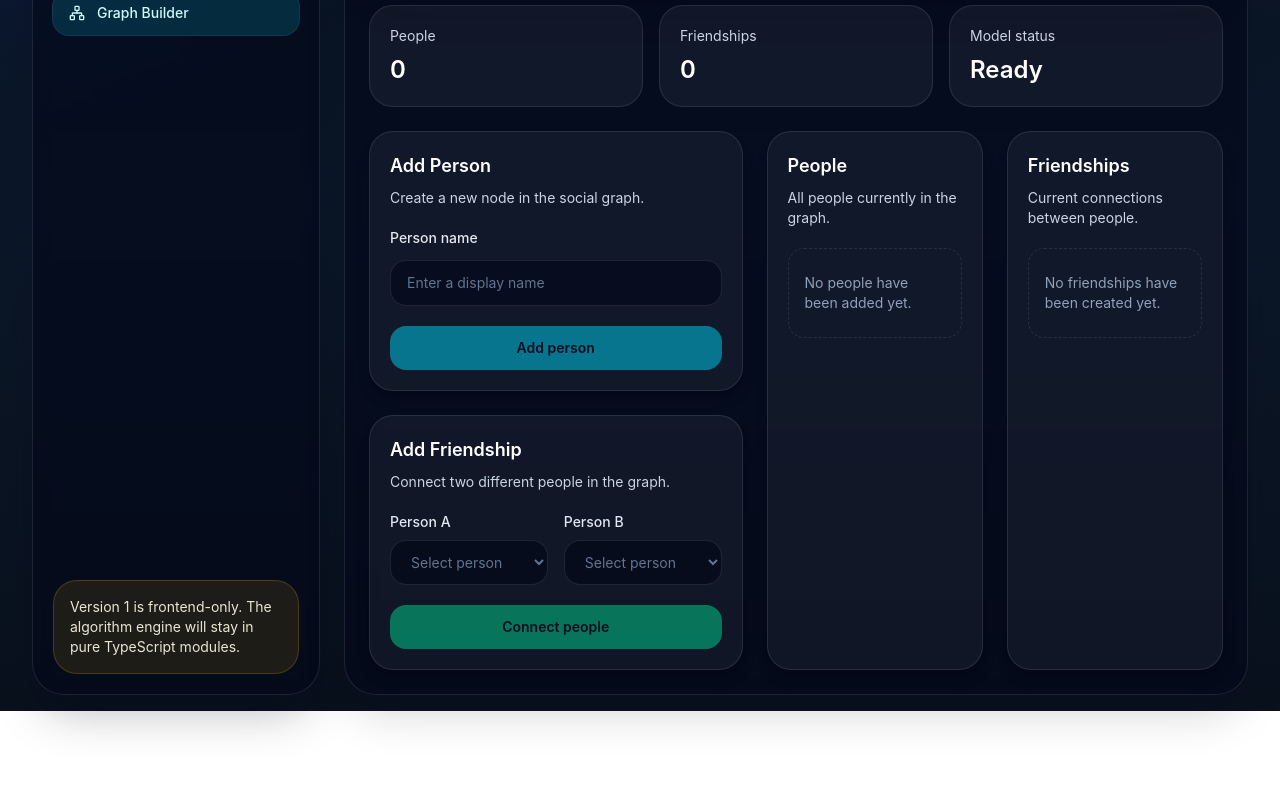
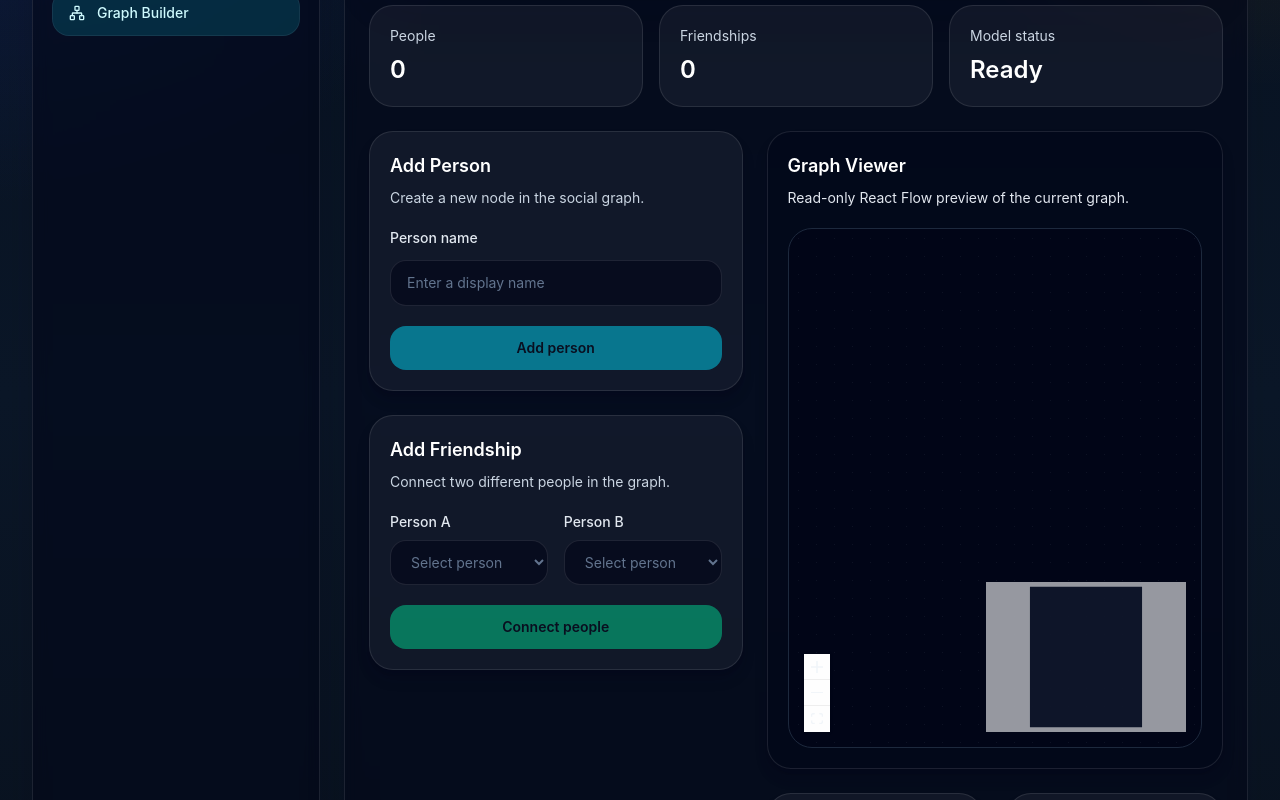
Before and after one commit to Cheshta-Agarwal/SocialNetworks, a React (Vite) app in the folder socialgraph-lab/: page /graph-builder in a window 1280 px wide. Shown: the part 420-1220 px from the top of the page. Before the commit the page ends 1131 px from the top, so only its background shows below. Built offline with nearby package versions, Linux system fonts and the light colour scheme.

Commit message:
v2: added graph viewer

```diff
--- /dev/null
+++ b/socialgraph-lab/src/components/graph/GraphViewer.tsx
@@ -0,0 +1,57 @@
+import { useEffect, useMemo, useRef } from 'react'
+import { Background, Controls, MiniMap, ReactFlow, type ReactFlowInstance } from '@xyflow/react'
+import { useGraphStore } from '../../store/graphStore'
+import { graphMapper } from '../../utils/graphMapper'
+
+function GraphViewer() {
+  const { graph } = useGraphStore()
+  const flowInstanceRef = useRef<ReactFlowInstance | null>(null)
+
+  const { nodes, edges } = useMemo(() => graphMapper(graph), [graph])
+
+  useEffect(() => {
+    if (!flowInstanceRef.current || nodes.length === 0) {
+      return
+    }
+
+    flowInstanceRef.current.fitView({ padding: 0.2, duration: 300 })
+  }, [nodes, edges])
+
+  return (
+    <section className="rounded-3xl border border-white/10 bg-slate-950/40 p-5 shadow-lg shadow-slate-950/20">
+      <div className="space-y-2">
+        <h2 className="text-lg font-semibold text-white">Graph Viewer</h2>
+        <p className="text-sm text-slate-200">Read-only React Flow preview of the current graph.</p>
+      </div>
+
+      <div className="mt-5 h-[520px] overflow-hidden rounded-3xl border border-slate-800 bg-slate-950/85">
+        <ReactFlow
+          nodes={nodes}
+          edges={edges}
+          onInit={(instance) => {
+            flowInstanceRef.current = instance
+          }}
+          nodesDraggable={false}
+          nodesConnectable={false}
+          elementsSelectable={false}
+          nodesFocusable={false}
+          edgesFocusable={false}
+          panOnDrag
+          panOnScroll
+          zoomOnScroll
+          zoomOnPinch
+          zoomOnDoubleClick={false}
+          deleteKeyCode={null}
+          fitView
+          proOptions={{ hideAttribution: true }}
+        >
+          <Background gap={18} size={1} color="rgba(148, 163, 184, 0.10)" />
+          <Controls showInteractive={false} className="!bg-slate-900/90 !border-slate-700 !text-slate-100" />
+          <MiniMap zoomable pannable className="!bg-slate-900/95 !border-slate-700" />
+        </ReactFlow>
+      </div>
+    </section>
+  )
+}
+
+export default GraphViewer
--- a/socialgraph-lab/src/main.tsx
+++ b/socialgraph-lab/src/main.tsx
@@ -3,6 +3,7 @@ import ReactDOM from 'react-dom/client'
 import { BrowserRouter } from 'react-router-dom'
 import App from './App'
 import './index.css'
+import '@xyflow/react/dist/style.css'
 
 ReactDOM.createRoot(document.getElementById('root') as HTMLElement).render(
 	<React.StrictMode>
--- a/socialgraph-lab/src/pages/GraphBuilderPage.tsx
+++ b/socialgraph-lab/src/pages/GraphBuilderPage.tsx
@@ -2,6 +2,7 @@ import { GraphStoreProvider, useGraphStore } from '../store/graphStore'
 import AddFriendshipForm from '../components/graph/AddFriendshipForm'
 import AddPersonForm from '../components/graph/AddPersonForm'
 import FriendshipList from '../components/graph/FriendshipList'
+import GraphViewer from '../components/graph/GraphViewer'
 import PersonList from '../components/graph/PersonList'
 
 function GraphBuilderPage() {
@@ -51,9 +52,12 @@ function GraphBuilderWorkspace() {
           <AddFriendshipForm />
         </div>
 
-        <div className="grid gap-6 lg:grid-cols-2">
-          <PersonList />
-          <FriendshipList />
+        <div className="space-y-6">
+          <GraphViewer />
+          <div className="grid gap-6 lg:grid-cols-2">
+            <PersonList />
+            <FriendshipList />
+          </div>
         </div>
       </section>
     </div>
--- /dev/null
+++ b/socialgraph-lab/src/utils/graphMapper.ts
@@ -0,0 +1,61 @@
+import { MarkerType, type Edge, type Node } from '@xyflow/react'
+import type { Graph } from '../types/graph'
+
+const NODE_WIDTH = 180
+const NODE_HEIGHT = 64
+const GRID_COLUMNS = 3
+const COLUMN_GAP = 48
+const ROW_GAP = 36
+
+/**
+ * Converts the domain graph into React Flow nodes and edges without mutating the source model.
+ */
+export function graphMapper(graph: Graph): { nodes: Node[]; edges: Edge[] } {
+  const nodes = graph.nodes.map((person, index) => {
+    const column = index % GRID_COLUMNS
+    const row = Math.floor(index / GRID_COLUMNS)
+
+    return {
+      id: person.id,
+      type: 'default',
+      style: {
+        backgroundColor: '#0f172a',
+        border: '1.5px solid #1f2937',
+        borderRadius: '16px',
+        color: '#f8fafc',
+        fontSize: '14px',
+        fontWeight: 600,
+        padding: '10px 14px',
+        boxShadow: '0 10px 24px rgba(2, 6, 23, 0.35)',
+        width: NODE_WIDTH,
+      },
+      position: {
+        x: column * (NODE_WIDTH + COLUMN_GAP),
+        y: row * (NODE_HEIGHT + ROW_GAP),
+      },
+      data: {
+        label: person.displayName,
+      },
+    }
+  })
+
+  const edges = graph.edges.map((friendship, index) => ({
+    id: `${friendship.sourceId}-${friendship.targetId}-${index}`,
+    source: friendship.sourceId,
+    target: friendship.targetId,
+    type: 'straight',
+    selectable: false,
+    deletable: false,
+    animated: false,
+    style: {
+      stroke: '#93c5fd',
+      strokeWidth: 2.5,
+    },
+    markerEnd: {
+      type: MarkerType.ArrowClosed,
+      color: '#93c5fd',
+    },
+  }))
+
+  return { nodes, edges }
+}
```
Also changed, not shown: socialgraph-lab/package.json (+4 -3 lines), 1 other file (tests, documents, lock files or other folders).
